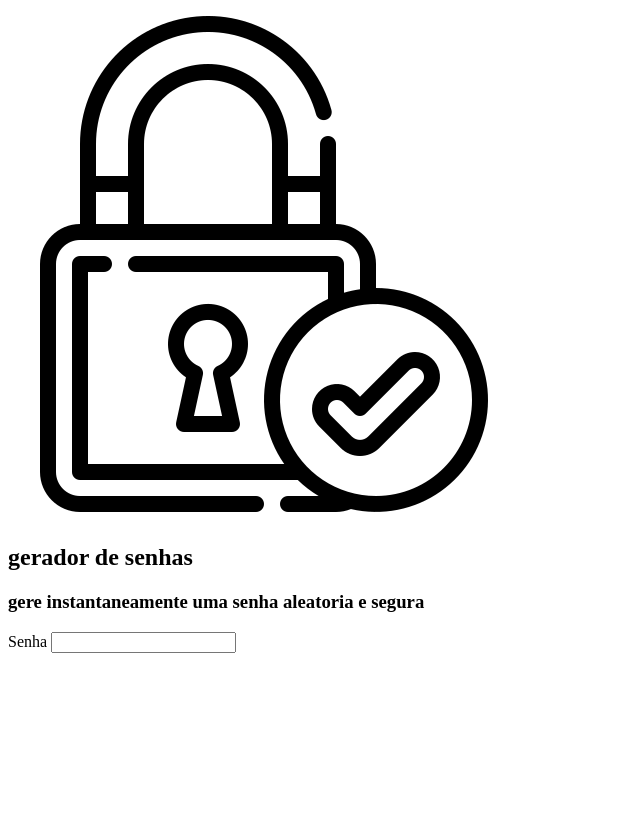
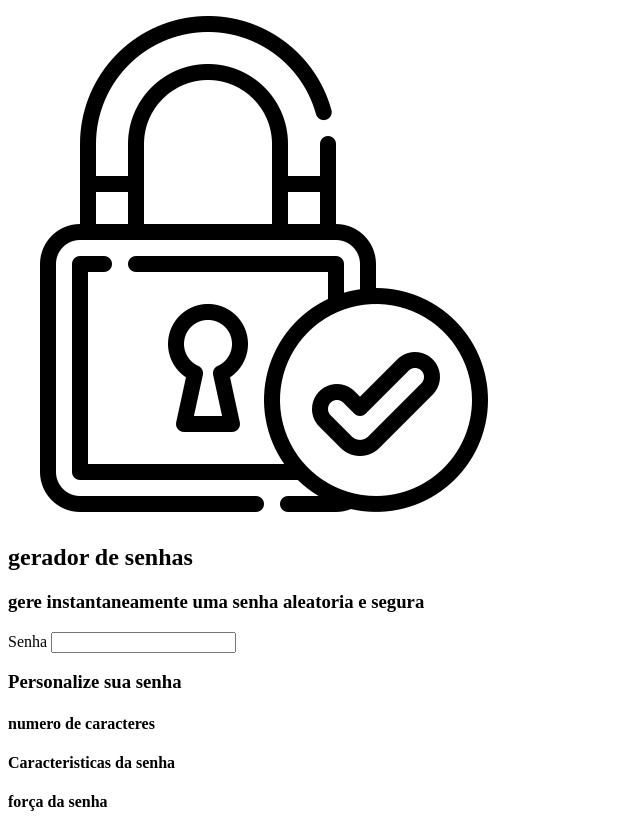
Before and after one commit to 18012006mb/gabe, a plain HTML site: page index.html in a window 1280 px wide. Shown: the whole page, without its empty margins (0-640 px from the left). Before the commit the page ends 800 px from the top, so only its background shows below. Drawn offline with Linux system fonts and the light colour scheme.

Commit message:
Add files via upload

```diff
--- a/index.html
+++ b/index.html
@@ -18,5 +18,17 @@
                     <label for="senha">Senha</label>
                     <input name="senha" type="text" id="campo-senha">
                     </div>
-            </section>
-            </html>
+            <div class="parametro">
+            <h3 class="parametro-titulo">Personalize sua senha</h3>
+            <div class="parametro-coluna_senha">
+                 <h4 class="parametro-senha__titulo">numero de caracteres</h4>
+            </div>
+            <div class="parametro-senha">
+                  <h4 class="parametro-senha__titulo">Caracteristicas da senha</h4>
+            </div>
+            <div class="parametro-senha">
+                 <h4 class="parametro-senha__titulo">força da senha</h4>
+            </div>
+         </div>
+      </section>
+      </html>
```
Also changed, not shown: style.css (+13 -0 lines).
